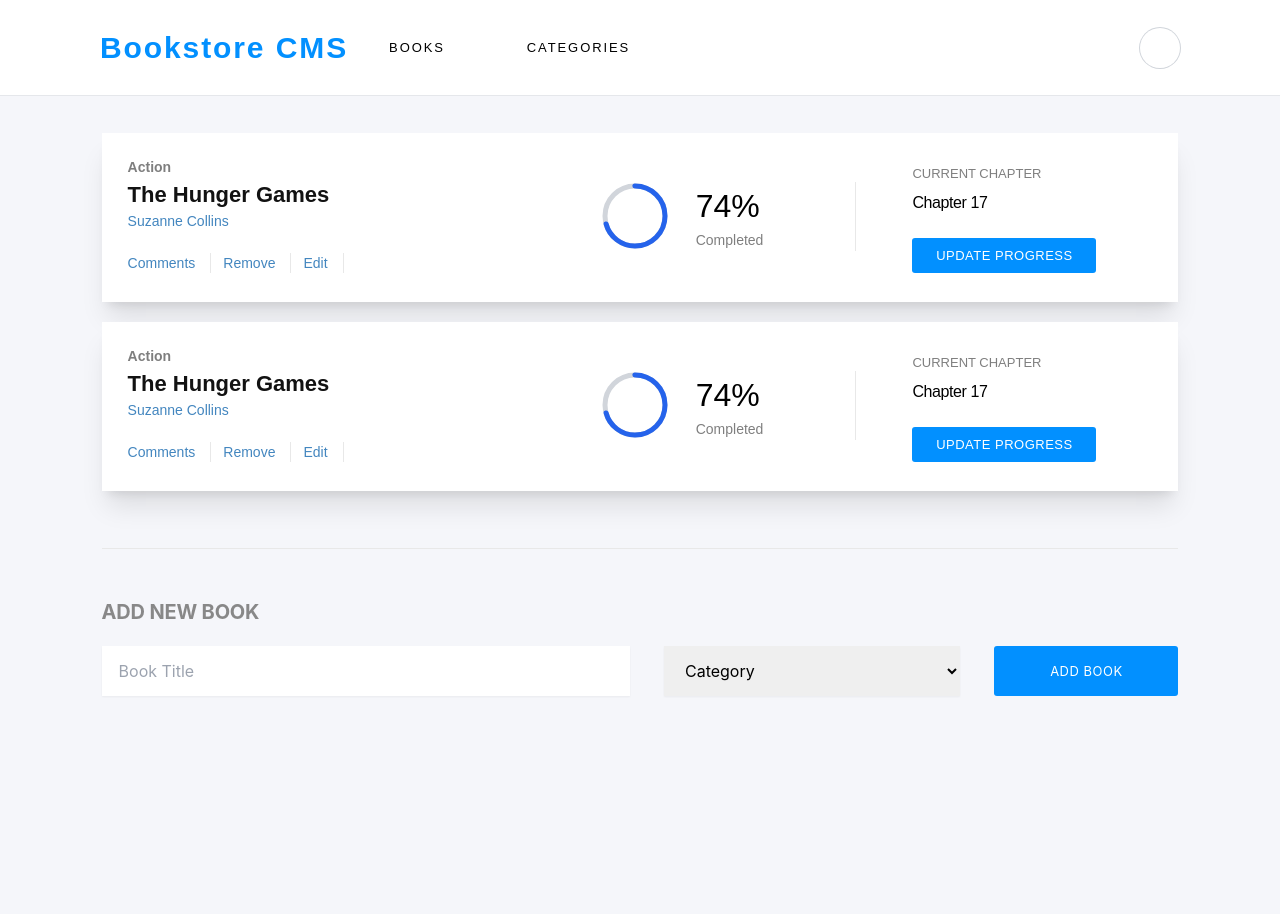
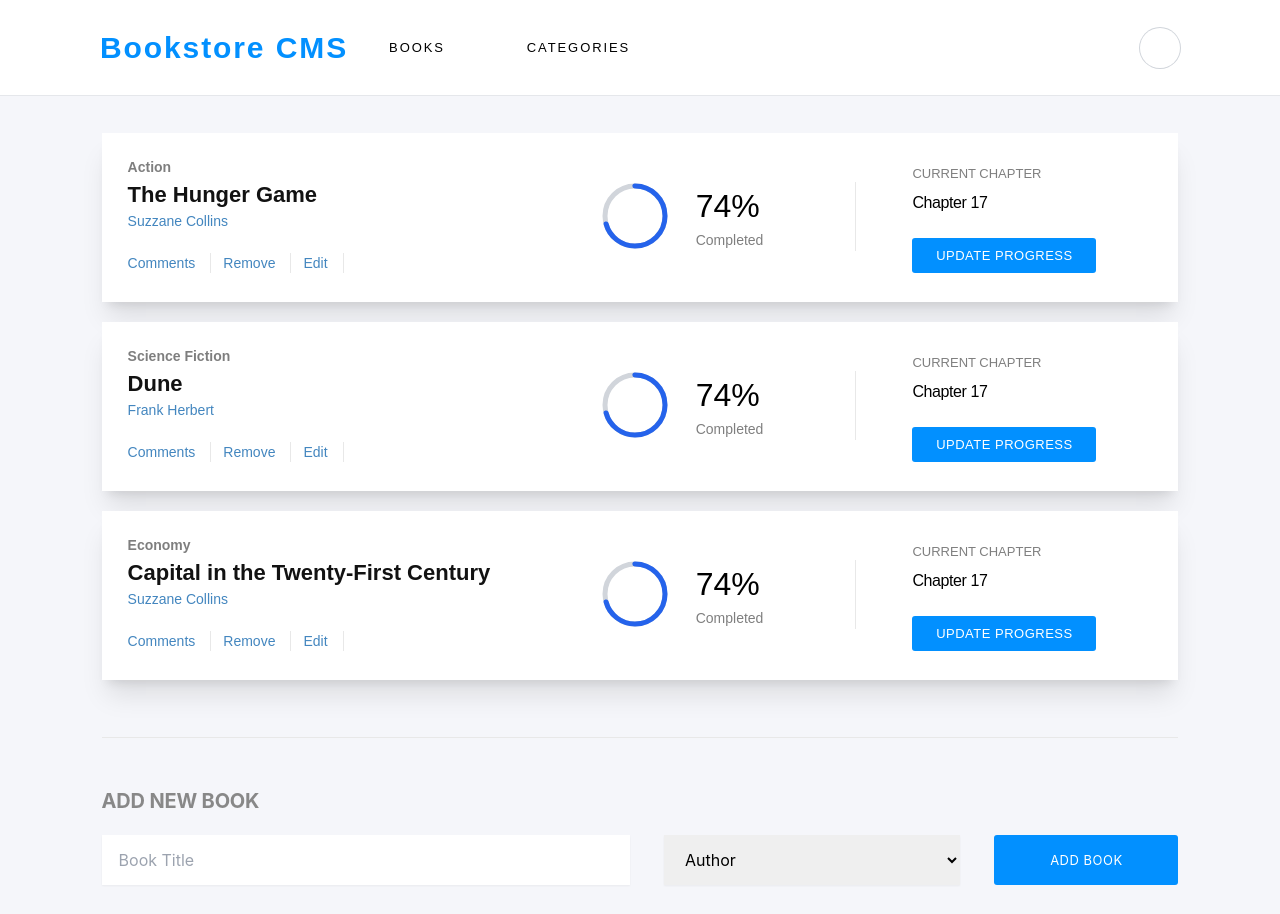
Before and after one commit to RiyaBulia12/Book-Store, a React (Create React App) app: page /books in a window 1280 px wide. Before the commit the page ends 800 px from the top, so only its background shows below. Built offline with nearby package versions, Linux system fonts and the light colour scheme.

Commit message:
Use props to display books

```diff
--- a/package.json
+++ b/package.json
@@ -3,15 +3,16 @@
   "version": "0.1.0",
   "private": true,
   "dependencies": {
+    "@tailwindcss/forms": "^0.5.3",
     "@testing-library/jest-dom": "^5.16.5",
     "@testing-library/react": "^13.4.0",
     "@testing-library/user-event": "^13.5.0",
+    "prop-types": "^15.8.1",
     "react": "^18.2.0",
     "react-dom": "^18.2.0",
     "react-router-dom": "^6.4.0",
     "react-scripts": "5.0.1",
-    "web-vitals": "^2.1.4",
-     "@tailwindcss/forms": "^0.5.3"
+    "web-vitals": "^2.1.4"
   },
   "scripts": {
     "start": "react-scripts start",
--- a/src/components/BookForm.js
+++ b/src/components/BookForm.js
@@ -7,10 +7,10 @@ const BookForm = () => (
     <div className="flex form-items">
       <input type="text" className="w-3/5 shadow-sm" placeholder="Book Title" />
       <select className="w-2/6 shadow-sm">
-        <option>Category</option>
-        <option>Action</option>
-        <option>Science Fiction</option>
-        <option>Economy</option>
+        <option>Author</option>
+        <option>Author 1</option>
+        <option>Author 2</option>
+        <option>Author 3</option>
       </select>
       <div className="btn">
         <button type="button" className="uppercase text-white btn-padding">Add Book</button>
--- a/src/components/BookList.js
+++ b/src/components/BookList.js
@@ -1,16 +1,20 @@
 import React from 'react';
 import './BookList.css';
+import PropTypes from 'prop-types';
 
-const BookList = () => (
+// destructuring { bookList }
+const BookList = ({ bookList }) => (
   <div className="panel">
-    <div className="cards bg-white shadow-xl flex flex-row mb-5">
+
+    {bookList.map((book) => (
+      <div className="cards bg-white shadow-xl flex flex-row mb-5" key={book.id}>
 
         <div className="w-full">
           <div className="flex flex-col">
             <ul>
-            <li className="genre m-0">Action</li>
-            <li className="title roboto m-0">The Hunger Games</li>
-            <li className="author roboto slate-blue m-0">Suzanne Collins</li>
+              <li className="genre m-0">{book.category}</li>
+              <li className="title roboto m-0">{book.title}</li>
+              <li className="author roboto slate-blue m-0">{book.author}</li>
             </ul>
           </div>
 
@@ -74,78 +78,20 @@ const BookList = () => (
         </div>
       </div>
 
-    <div className="cards bg-white shadow-xl flex flex-row mb-5">
-
-      <div className="w-full">
-        <div className="flex flex-col">
-          <ul>
-            <li className="genre m-0">Action</li>
-            <li className="title roboto m-0">The Hunger Games</li>
-            <li className="author roboto slate-blue m-0">Suzanne Collins</li>
-          </ul>
-        </div>
-
-        <div className="inline-flex slate-blue actions roboto center">
-          <button type="button" className="action text-sm font-medium bg-white">
-            Comments
-          </button>
-          <button type="button" className="action text-sm ml-3 font-medium bg-white">
-            Remove
-          </button>
-          <button type="button" className="action text-sm ml-3 font-medium bg-white ">
-            Edit
-          </button>
-        </div>
-
-      </div>
-
-      <div className="w-full flex">
-        <div className="flex center">
-          <div>
-            <svg className="w-20 h-20">
-              <circle
-                className="text-gray-300"
-                strokeWidth="5"
-                strokeDasharray="200px;"
-                strokeDashoffset="0"
-                stroke="currentColor"
-                fill="transparent"
-                r="30"
-                cx="40"
-                cy="40"
-              />
-              <circle
-                className="text-blue-600"
-                strokeWidth="5"
-                strokeDasharray="166px, 55px"
-                strokeDashoffset="80px"
-                strokeLinecap="round"
-                stroke="currentColor"
-                fill="transparent"
-                r="30"
-                cx="40"
-                cy="40"
-              />
-            </svg>
-          </div>
-          <div className="percent-complete">
-            74%
-            <h4 className="completed">
-              Completed
-            </h4>
-          </div>
-        </div>
-        <div className="flex-col px-[3.5rem] roboto">
-          <p className="current-chapter uppercase">Current Chapter</p>
-          <p className="current-lesson">Chapter 17</p>
-          <div className="btn">
-            <button type="button" className="uppercase text-white">Update Progress</button>
-          </div>
-        </div>
-      </div>
-    </div>
-
+    ))}
   </div>
 );
 
+// 'bookList' is missing in props validation --- react/prop-types
+BookList.propTypes = {
+  bookList: PropTypes.arrayOf(
+    PropTypes.shape({
+      id: PropTypes.string,
+      author: PropTypes.string,
+      title: PropTypes.string,
+      category: PropTypes.string,
+    }),
+  ).isRequired,
+};
+
 export default BookList;
--- a/src/components/Books.js
+++ b/src/components/Books.js
@@ -2,11 +2,32 @@ import React from 'react';
 import BookForm from './BookForm';
 import BookList from './BookList';
 
-const Books = () => (
-  <div className="flex flex-col">
-    <BookList />
-    <BookForm />
-  </div>
-);
+const Books = () => {
+  const booksObj = [{
+    id: 1,
+    author: 'Suzzane Collins',
+    title: 'The Hunger Game',
+    category: 'Action',
+  },
+  {
+    id: 2,
+    author: 'Frank Herbert',
+    title: 'Dune',
+    category: 'Science Fiction',
+  },
+  {
+    id: 3,
+    author: 'Suzzane Collins',
+    title: 'Capital in the Twenty-First Century',
+    category: 'Economy',
+  }];
+
+  return (
+    <div className="flex flex-col">
+      <BookList bookList={booksObj} />
+      <BookForm />
+    </div>
+  );
+};
 
 export default Books;
```
Also changed, not shown: 1 other file (tests, documents, lock files or other folders). Lines whose indentation alone changed are shown as unchanged.
